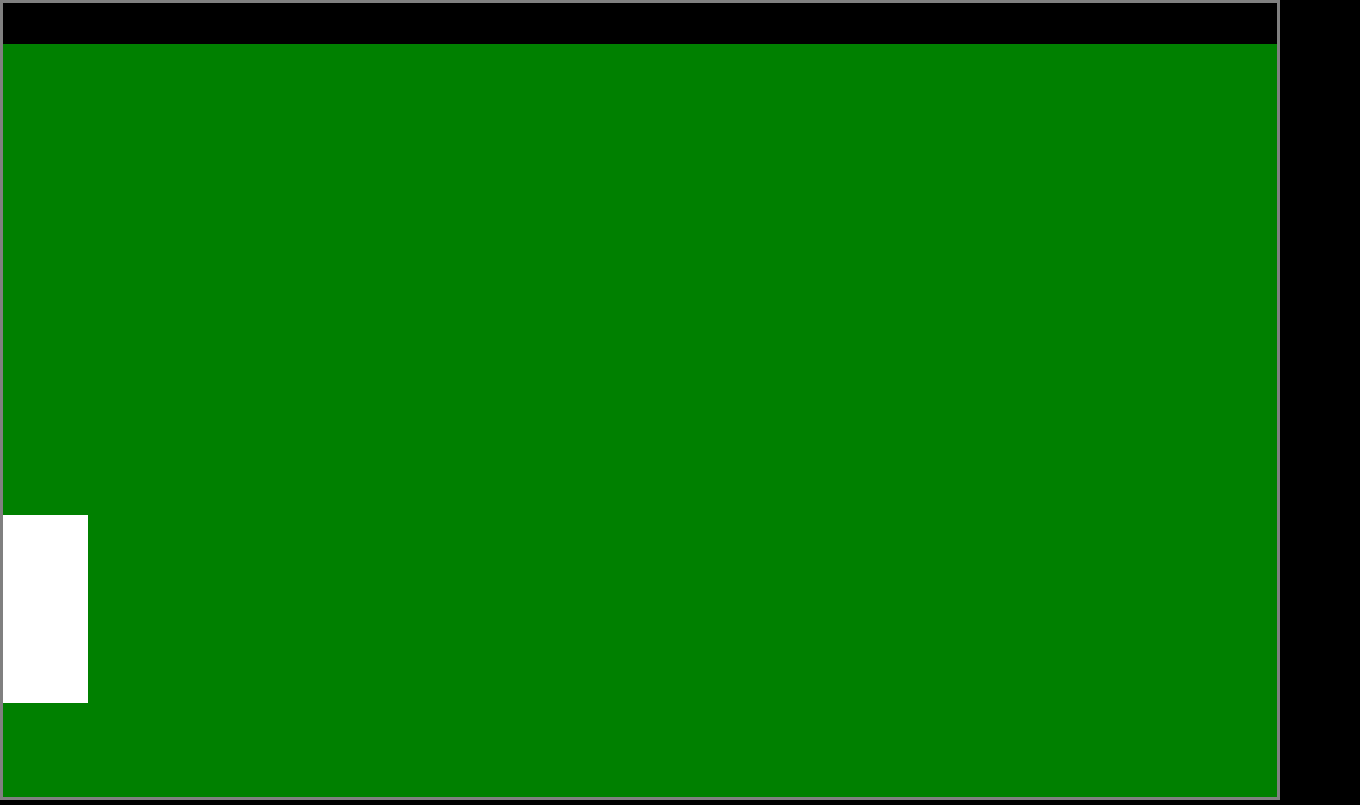
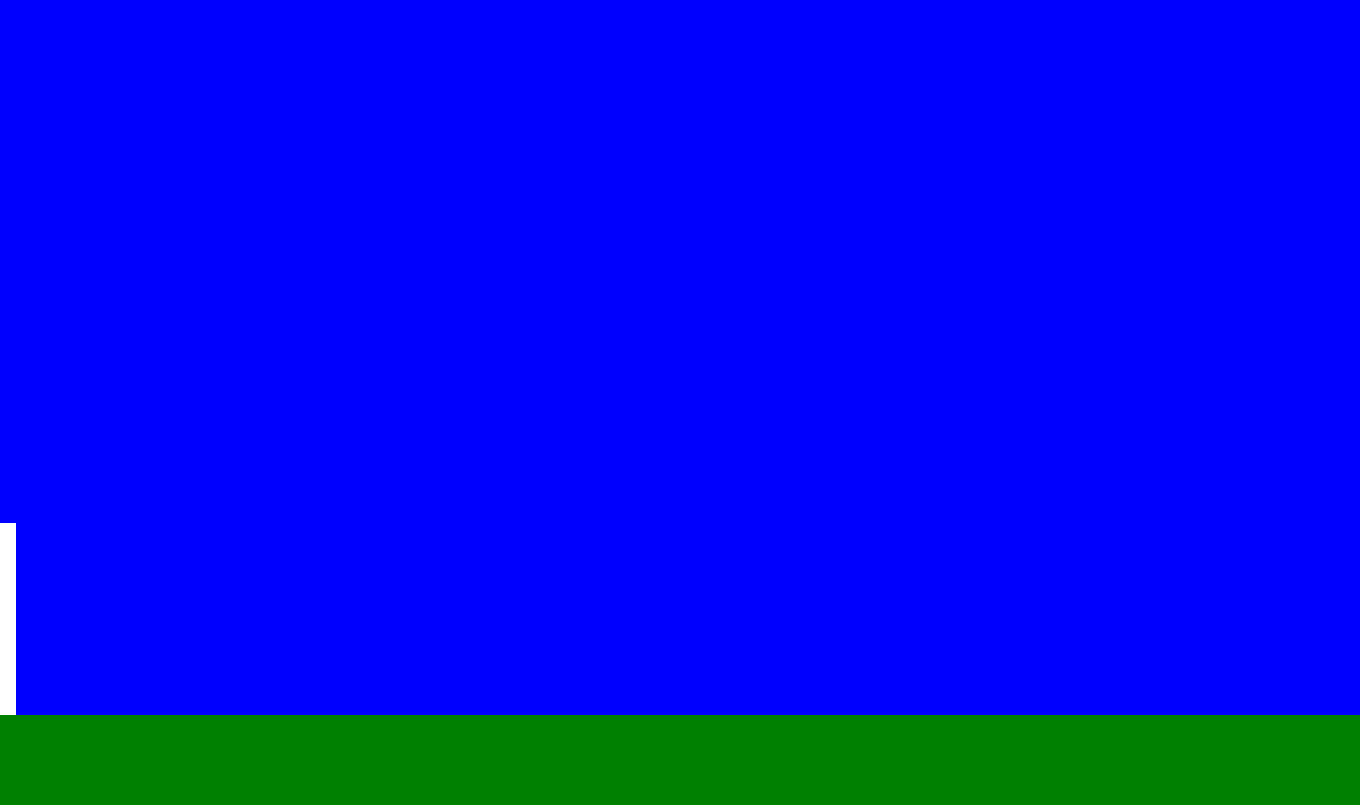
Before and after one commit to nonqme/game, a plain HTML site: page index.html in a window 1280 px wide. Shown: the whole page, 1360 px wide, since content can reach past the window. Drawn offline with Linux system fonts and the light colour scheme.

Commit message:
Dessine le fond avec un système de grille  en fonction des coordonnées

```diff
--- a/World.js
+++ b/World.js
@@ -3,19 +3,24 @@
 export default class World {
     constructor(canvas) {
         this.gameWidth = canvas.width;
-        this.gameHeigth = canvas.height;
-        this.tileWidth = 32;
-        this.tileHeight = 32;
+        this.gameHeight = canvas.height;
+        this.tileWidth = 30;
+        this.tileHeight = 30;
         this.x = 0;
         this.y = this.gameHeigth - this.tileHeight;
-        this.image = document.querySelector('.background')
+        this.grid = [];
     }
 
     draw(context) {
-        context.fillStyle = 'green';
-        for (this.y = this.gameHeigth; this.y >= 0; this.y -= this.tileHeight) {
-            console.log(this.y)
+        context.fillStyle = 'white'
+        for (this.y = 0; this.y < this.gameHeight; this.y += this.tileHeight) {
             for (this.x = 0; this.x < this.gameWidth; this.x += this.tileWidth) {
+                console.log(this.y)
+                if (this.y === this.gameHeight - this.tileHeight) {
+                    context.fillStyle = 'green';
+                }else {
+                    context.fillStyle = 'blue'
+                }
                 context.fillRect(this.x, this.y, this.tileWidth, this.tileHeight)
             }
         }
--- a/style.css
+++ b/style.css
@@ -5,16 +5,17 @@
 }
 
 body {
+    height: 100vh;
     background-color: black;
+    display: flex;
+    justify-content: center;
+    align-items: center;
 }
 
 #canvas1 {
-    border: 3px solid gray;
-    position: absolute;
-    width: 100%;
-    height: 100%;
     image-rendering: -moz-crisp-edges;
     image-rendering: -webkit-crisp-edges;
     image-rendering: pixelated;
     image-rendering: crisp-edges;
+    transform: scale(3);
 }
```
